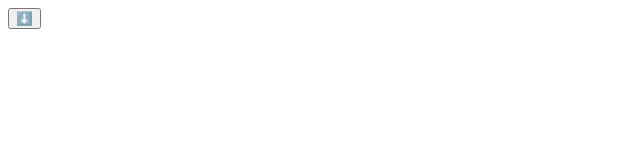
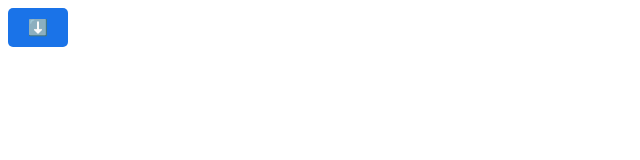
Before and after one commit to Usagi84Karasu/brainrot.github.io, a plain HTML site: page index.html in a window 1280 px wide. Shown: the whole page, without its empty margins (0-640 px from the left). Drawn offline with Linux system fonts and the light colour scheme.

Commit message:
Update index.html

```diff
--- a/index.html
+++ b/index.html
@@ -1,8 +1,23 @@
 <html>
 <head>
 <title>Brainrot</title>
+<style>
+  .btn {
+    display: inline-block;
+    padding: 10px 20px;
+    background-color: #1a73e8;
+    color: white;
+    text-decoration: none;
+    border-radius: 5px;
+    font-size: 16px;
+    cursor: pointer;
+  }
+  .btn:hover {
+    background-color: #1557b0;
+  }
+</style>
 </head>
 <body>
-<button download="brainrot.exe">⬇️</button>
+<a href="brainrot.exe" download="brainrot.exe" class="btn">⬇️</a>
 </body>
 </html>
```
